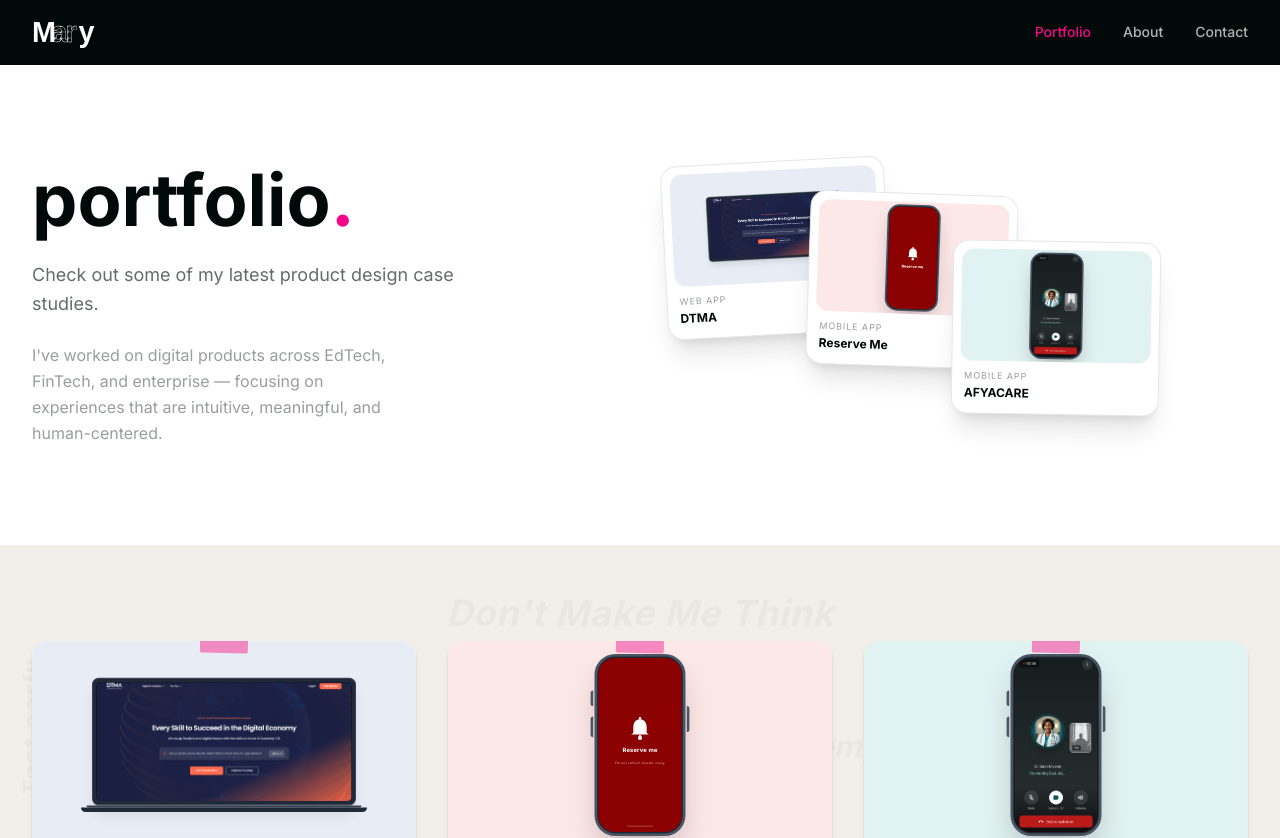
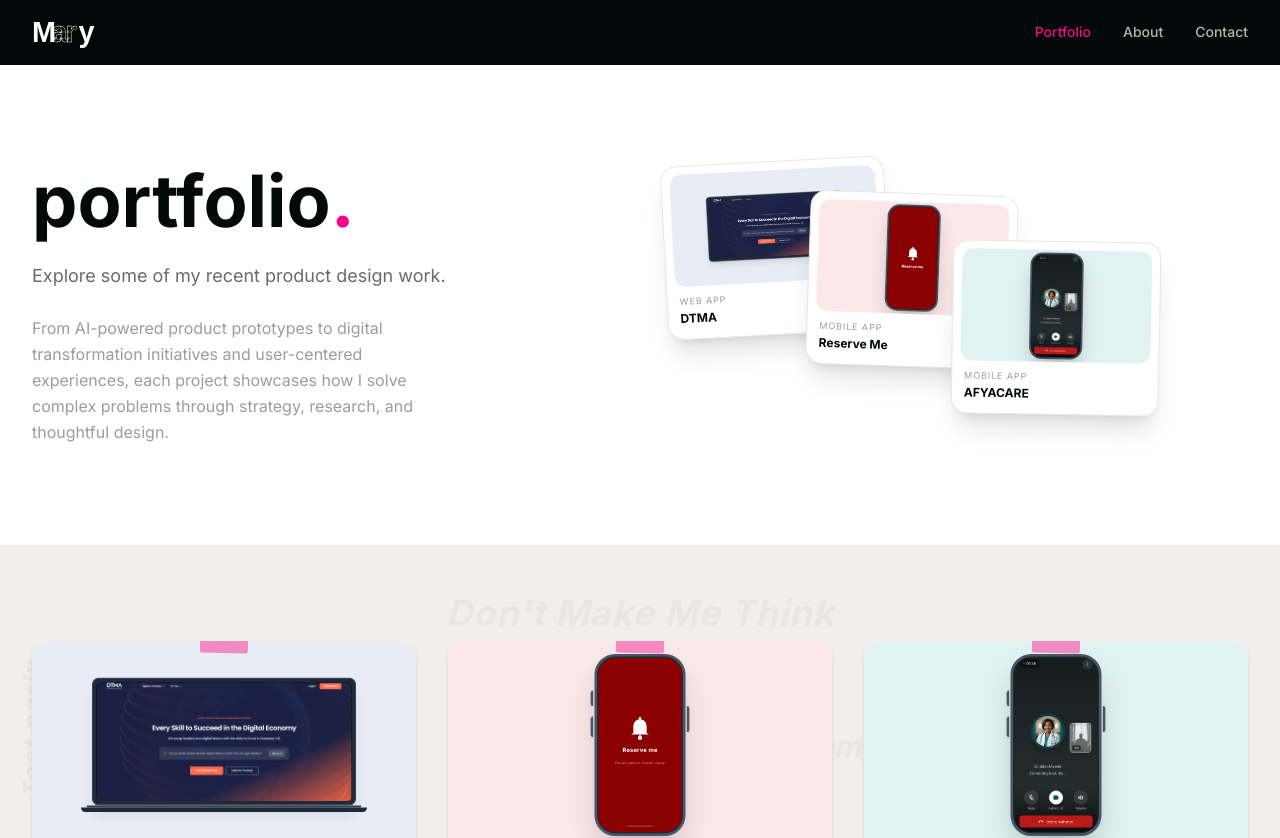
Before and after one commit to Mary-M-dev/UI-UX-Portfolio, a React (Vite) app: page /work in a window 1280 px wide. Shown: the top 838 px of the page. Built offline with nearby package versions, Linux system fonts and the light colour scheme.

Commit message:
Fix spacing, remove em dashes, update Work page copy

```diff
--- a/src/pages/MyStory.jsx
+++ b/src/pages/MyStory.jsx
@@ -9,7 +9,7 @@ const chapters = [
       'In 2019, I began exploring coding and software development to understand how digital products are built. I wanted to know what happened behind the screens we interact with every day.',
       'While I enjoyed learning the logic behind technology, I found myself drawn to something else. I wasn\'t just interested in how systems worked. I was fascinated by how people experienced them.',
       'Why does one product feel effortless while another feels frustrating? Why do some digital experiences make people feel confident while others leave them confused?',
-      'The more I learned, the more I realized my curiosity wasn\'t really about technology alone — it was about people.',
+      'The more I learned, the more I realized my curiosity wasn\'t really about technology alone, it was about people.',
     ],
   },
   {
--- a/src/pages/Work.jsx
+++ b/src/pages/Work.jsx
@@ -22,10 +22,10 @@ export default function Work() {
                 portfolio<span className="text-pink-500">.</span>
               </h1>
               <p className="text-lg text-black/60 max-w-md leading-relaxed">
-                Check out some of my latest product design case studies.
+                Explore some of my recent product design work.
               </p>
               <p className="text-base text-black/40 max-w-sm leading-relaxed">
-                I've worked on digital products across EdTech, FinTech, and enterprise — focusing on experiences that are intuitive, meaningful, and human-centered.
+                From AI-powered product prototypes to digital transformation initiatives and user-centered experiences, each project showcases how I solve complex problems through strategy, research, and thoughtful design.
               </p>
             </motion.div>
 
```
